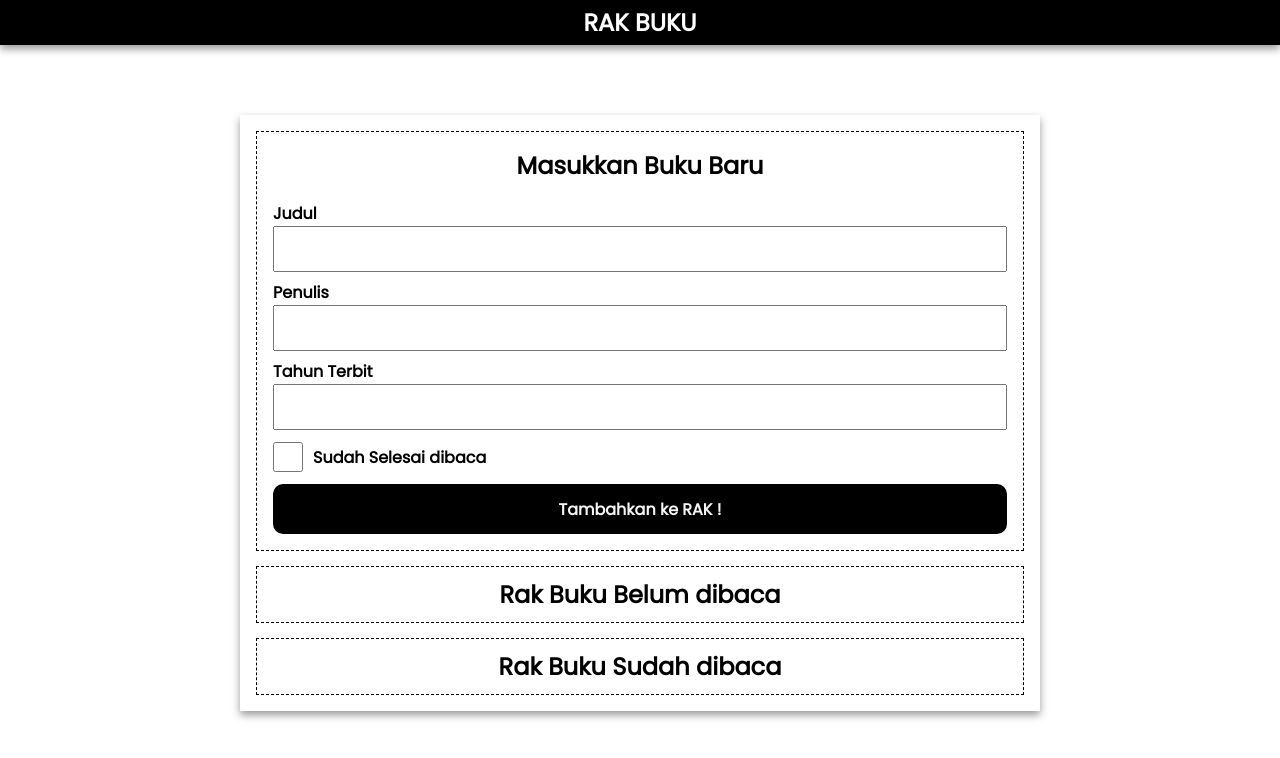
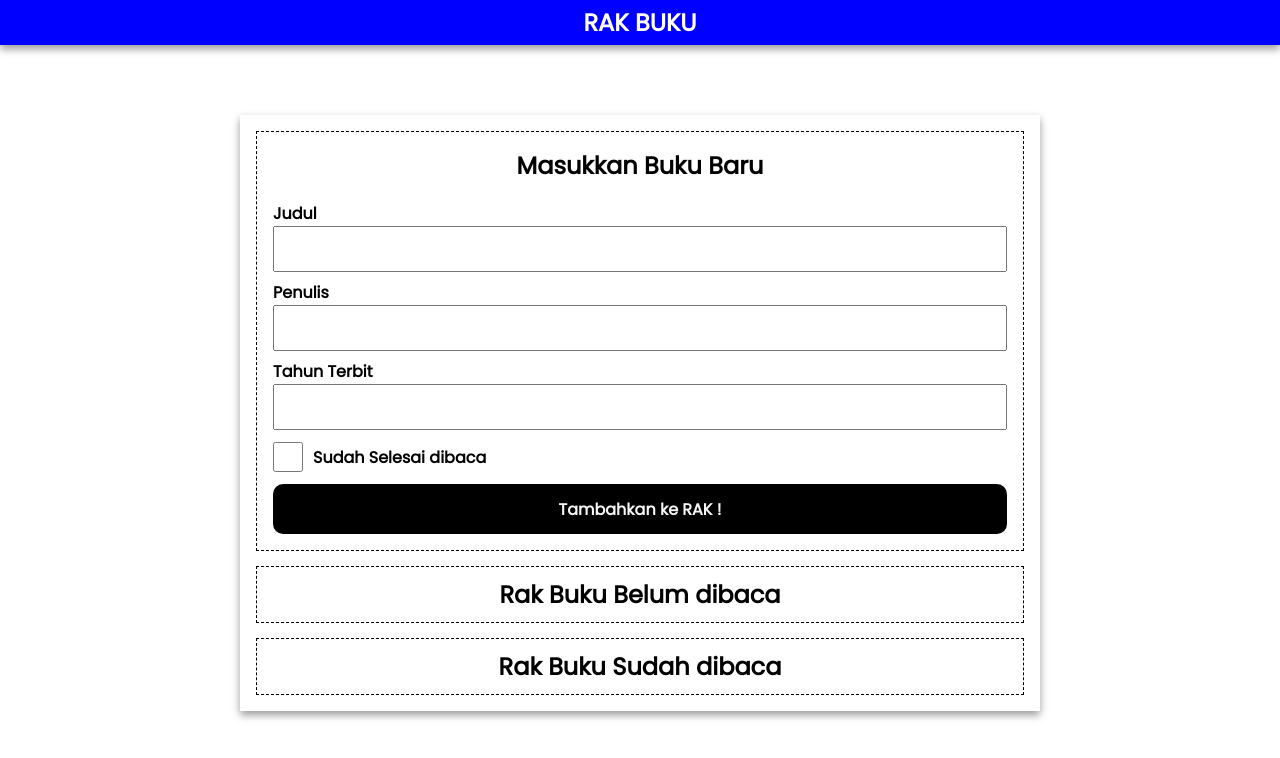
Before and after one commit to khairulhabibie/bookshelf, a plain HTML site: page index.html in a window 1280 px wide. Drawn offline with Linux system fonts and the light colour scheme.

Commit message:
test netlify

```diff
--- a/src/css/index.css
+++ b/src/css/index.css
@@ -1,5 +1,5 @@
 /* font eksternal */
-@import url('https://fonts.googleapis.com/css2?family=Poppins&display=swap');
+@import url("https://fonts.googleapis.com/css2?family=Poppins&display=swap");
 
 /* reset */
 *,
@@ -8,7 +8,7 @@
   padding: 0;
   margin: 0;
   box-sizing: border-box;
-  font-family: 'Poppins', sans-serif;
+  font-family: "Poppins", sans-serif;
 }
 
 /*  scroll bar - Only Chrome */
@@ -44,7 +44,8 @@ nav {
   top: 0;
   left: 0;
   right: 0;
-  background-color: black;
+  /* background-color: black; */
+  background-color: blue;
   color: white;
   text-align: center;
   padding: 5px 0;
@@ -106,7 +107,7 @@ main:hover {
   color: black;
   font-weight: bold;
 }
-.input-book > form > .input_inline > input[type='checkbox'] {
+.input-book > form > .input_inline > input[type="checkbox"] {
   cursor: pointer;
   height: 30px;
   width: 30px;
```
